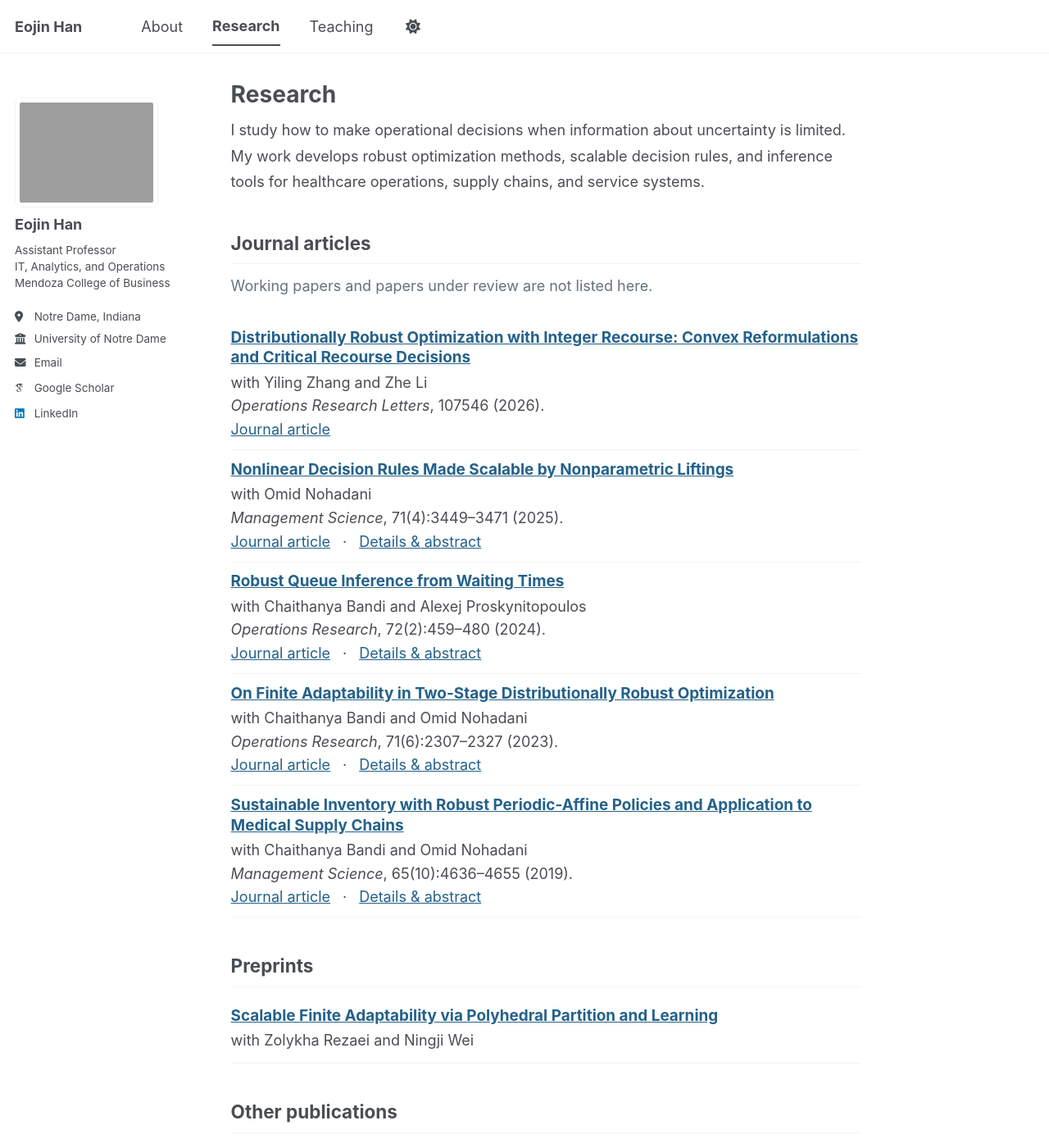
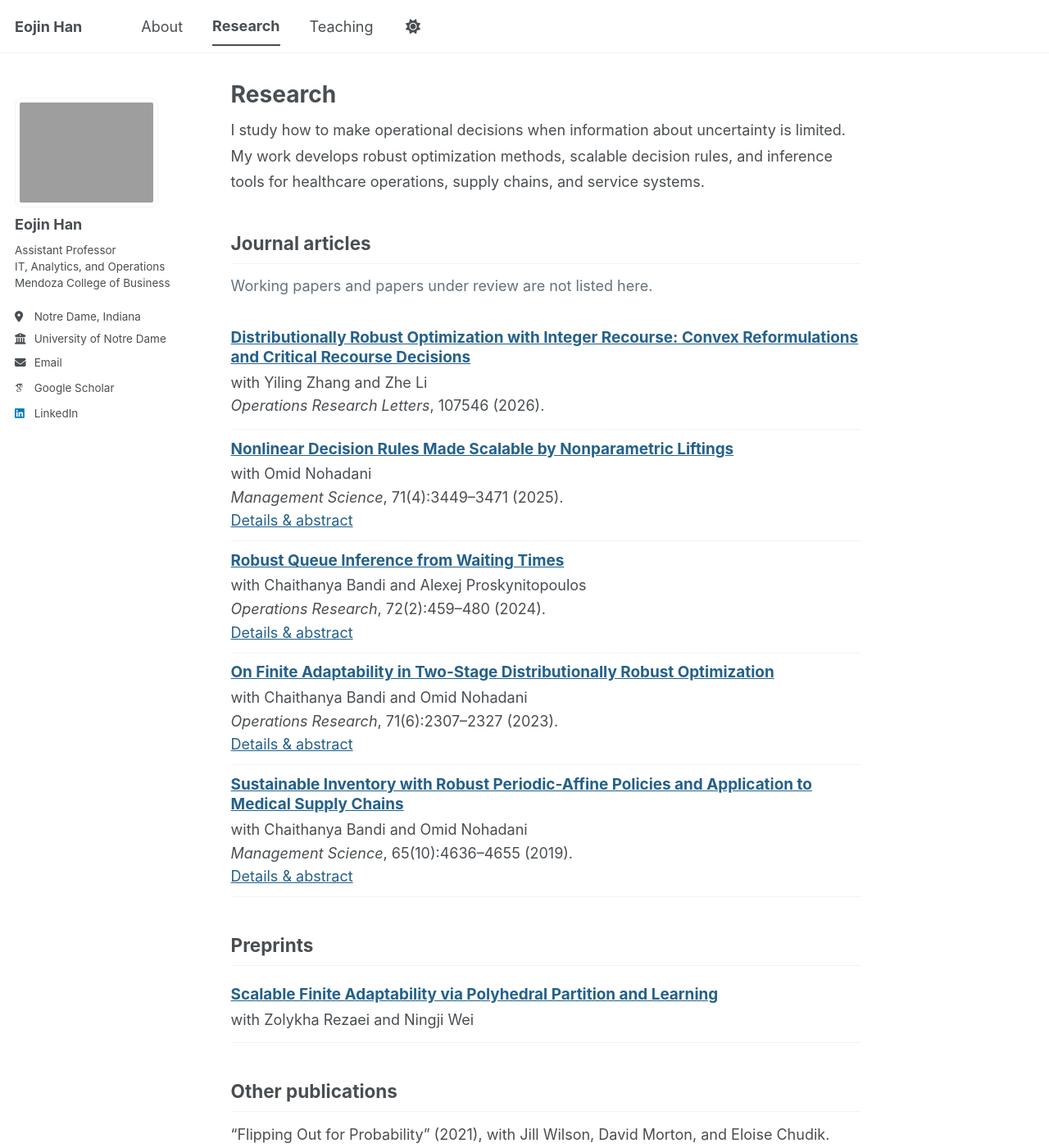
Before and after one commit to Eojin-Han/eojin-han.github.io, a Jekyll site: the page built from _pages/research.html, in a window 1280 px wide and 1400 px high. Shown: the whole window at 82% size. Built offline with Jekyll 4.4.1, drawn with Linux system fonts in a browser that asks for light colours; some web fonts are replaced.

Commit message:
Remove separate journal article links from research listings

```diff
--- a/_pages/research.html
+++ b/_pages/research.html
@@ -14,7 +14,6 @@ redirect_from:
   <h3><a href="https://www.sciencedirect.com/science/article/pii/S0167637726001434">Distributionally Robust Optimization with Integer Recourse: Convex Reformulations and Critical Recourse Decisions</a></h3>
   <p class="paper-authors">with Yiling Zhang and Zhe Li</p>
   <p class="paper-venue"><em>Operations Research Letters</em>, 107546 (2026).</p>
-  <p class="paper-links"><a href="https://www.sciencedirect.com/science/article/pii/S0167637726001434">Journal article</a></p>
 </article>
 {% assign papers = site.publications | sort: "date" | reverse %}
 {% for paper in papers %}
@@ -23,7 +22,7 @@ redirect_from:
   {% assign coauthors = paper.authors_text | split: ", " | where_exp: "author", "author != 'Eojin Han'" %}
   <p class="paper-authors">with {{ coauthors | array_to_sentence_string }}</p>
   <p class="paper-venue"><em>{{ paper.venue }}</em>{% if paper.volume_pages %}, {{ paper.volume_pages }}{% endif %} ({{ paper.year }}){% if paper.publication_status %}. {{ paper.publication_status }}{% endif %}.</p>
-  <p class="paper-links"><a href="https://doi.org/{{ paper.doi }}">Journal article</a> <span aria-hidden="true">·</span> <a href="{{ paper.url | relative_url }}">Details &amp; abstract</a></p>
+  <p class="paper-links"><a href="{{ paper.url | relative_url }}">Details &amp; abstract</a></p>
 </article>
 {% endfor %}
 
```
